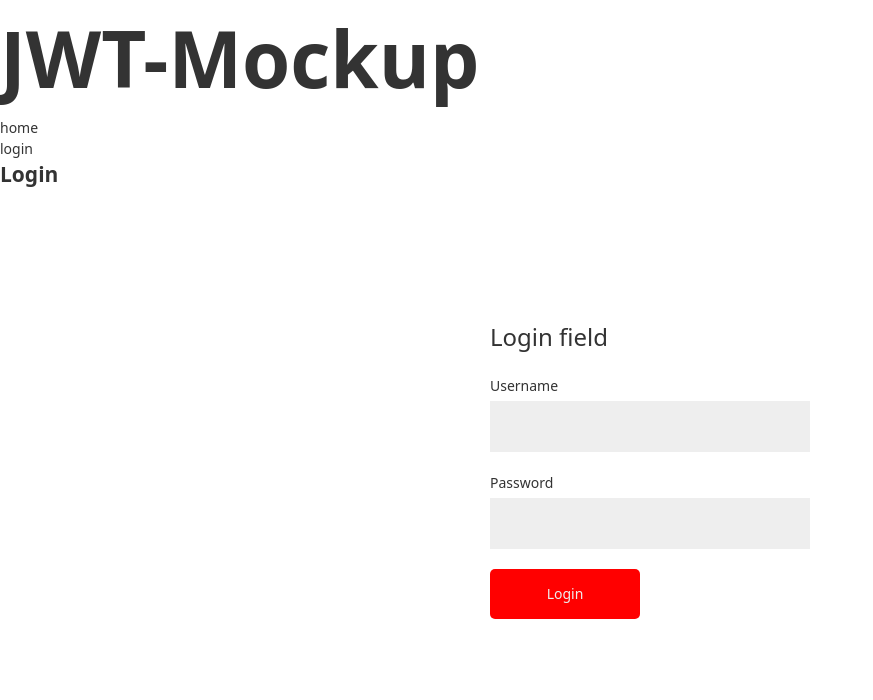
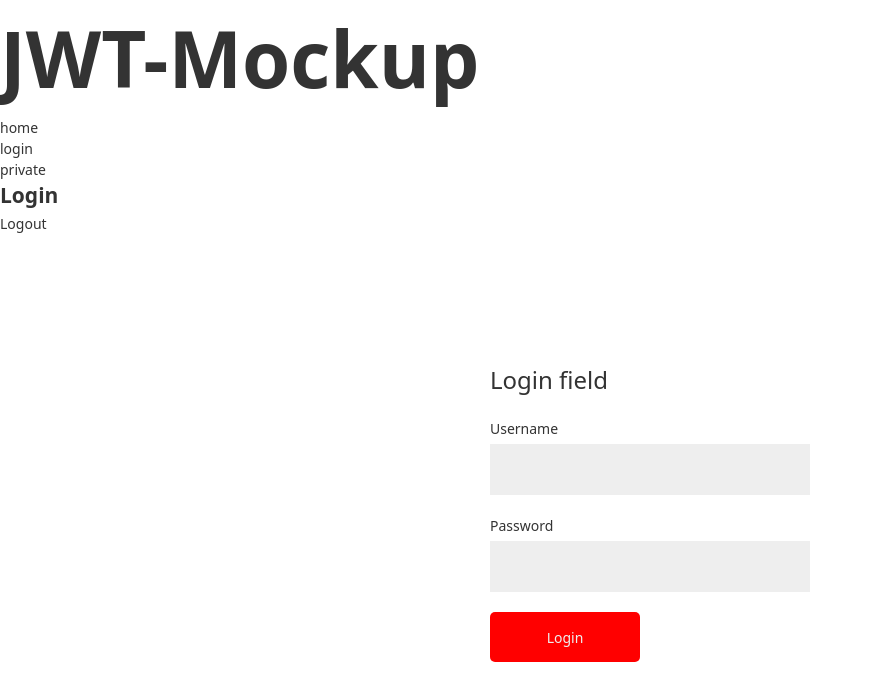
Before and after one commit to SinYongJu/jwt-mockup, a React app in the folder client/: page /login in a window 1280 px wide. Shown: the top 700 px of the page, without its empty margins (0-873 px from the left). Built offline with nearby package versions, Linux system fonts and the light colour scheme.

Commit message:
ADD context hook

```diff
--- a/client/src/App.js
+++ b/client/src/App.js
@@ -1,6 +1,7 @@
-import React from 'react';
+import React,{useContext} from 'react';
 import Header from './components/Header'
 import Form from './components/Form'
+import {FormContext,FormProvider} from './context/FormContext'
 import { BrowserRouter as Router, Route, Link ,Switch, Redirect } from "react-router-dom";
 
 const Home = () => {
@@ -9,12 +10,15 @@ const Home = () => {
 const NotFound= () => {
   return (<h2>404 notFound</h2>)
 }
+const Private = () => {
+  return (<h2>Private</h2>)
+}
 
 const App = () => {
   let title = 'Home';
-  let isAuth = false;
-
 const PrivateRoute = ({component : Component, ...rest}) => {
+  const {isAuth,isDoingAuth} = useContext(FormContext)
+  isDoingAuth()
   return (
     <Route
     {...rest}
@@ -27,16 +31,19 @@ const PrivateRoute = ({component : Component, ...rest}) => {
 }
   return (
     <div className="App">
+      <FormProvider>
        <Router>
           <Header>JWT-Mockup</Header>
           <div>
             <Switch>
               <PrivateRoute path="/" exact component={Home}></PrivateRoute>
+              <PrivateRoute path="/private" exact component={Private}></PrivateRoute>
               <Route path="/login" component={Form}></Route>
               <Route path="*" component={NotFound}></Route>
             </Switch>
           </div>
       </Router>
+      </FormProvider>
     </div>
   );
 }
--- /dev/null
+++ b/client/src/api/auth.js
@@ -0,0 +1,33 @@
+const URL = 'http://localhost:8080';
+  const ajax = async (urlString , option , success, error ) => {
+    fetch(URL+urlString ,option)
+      .then(res => res.json())
+      .then(data =>{
+        success(data)
+      })
+      .catch(err => error(err))
+  }
+
+
+  export const verify = (token, success, error ) => {
+    const url = '/verify'
+    const option = {
+      method : 'post',
+      headers: {
+        'Authorization': 'bearer ' + token
+      }
+    }
+    return ajax(url,option ,success, error)
+  }
+
+  export const login = async (body, success, error) => {
+    const url = '/auth'
+    const option = {
+      method : 'post',
+      headers: {
+        'Content-Type': 'application/json'
+      },
+      body : JSON.stringify(body)
+    }
+    return ajax(url,option,success, error)
+  }
--- a/client/src/components/Form.js
+++ b/client/src/components/Form.js
@@ -1,13 +1,18 @@
-import React,{useState,useEffect} from 'react';
+import React,{useState,useEffect,useContext} from 'react';
 import { withRouter } from 'react-router-dom'
 import style from './Form.scss'
+import {FormContext} from '../context/FormContext'
+import {verify,login} from '../api/auth'
 
-const AUTH = 'http://localhost:8080/auth';
 
-const Form = (props, { children}) =>{
-  const [userName, setUserName] = useState('')
-  const [pwd, setPwd] = useState('')
-  const [token, setToken] = useState('')
+
+
+
+const Form = (props) =>{
+  const {isAuth,settingToken,removeToken} = useContext(FormContext)
+  const [userName, setUserName] = useState('lukas')
+  const [pwd, setPwd] = useState('1234')
+
 
   const onChangeUserName = (e)=>{
     setUserName(e.target.value)
@@ -17,52 +22,43 @@ const Form = (props, { children}) =>{
     setPwd(e.target.value)
   }
 
+  const errorHandler = (err) => console.log(err)
   const onSubmit = (e) => {
+
     e.preventDefault();
-    const body = {name : userName , pwd};
-    login(body).then((data) => {
-      console.log('login' + data)
-      setToken(data.token)
-      props.history.push('/') // home 진입
-    })
+      const body = {name : userName , pwd};
+      login(body,(data) => {
+        console.log('Form', data)
+        settingToken(data)
+        props.history.push('/') // home 진입
+      },errorHandler)
+
   }
 
-  const login = async (body) => {
-
-    const res = await fetch(AUTH,{
-      method : 'post',
-      headers: {
-        'Content-Type': 'application/json'
-      },
-      body : JSON.stringify(body)
-    })
-    const data = await res.json().catch(err => console.log(err))
-    return data
+  const onClickLogout = ()=>{
+    console.log('click')
+    removeToken();
   }
-
-  useEffect(()=>{
-
-    const onChangeUserName = (e)=>{
-      setUserName(e.target.name)
-    }
-
-    const onChangePwd = (e)=>{
-      setPwd(e.target.value)
-    }
-
-  },[userName,pwd])
 
   return (
     <>
     <h2>Login</h2>
+    <button onClick={onClickLogout}>Logout</button>
     <form className="formLogin" method="POST" onSubmit={onSubmit}>
       <fieldset>
         <legend>Login field</legend>
+        {!isAuth ?
+        <>
         <label htmlFor="username">Username</label>
         <input type="text" id="userName" onChange={(e)=>onChangeUserName(e)} name="username"/>
         <label htmlFor="password">Password</label>
         <input type="password" id="password"onChange={(e)=>onChangePwd(e)} name="pwd"/>
         <button type="submit">Login</button>
+        </>
+        :
+        <p>aready login</p>
+        }
+
       </fieldset>
     </form>
     </>
--- a/client/src/components/Header.js
+++ b/client/src/components/Header.js
@@ -10,6 +10,7 @@ const Header = ({children}) => {
       <ul>
         <li><Link to="/">home</Link></li>
         <li><Link to="/login">login</Link></li>
+        <li><Link to="/private">private</Link></li>
       </ul>
   </header>)
 }
--- /dev/null
+++ b/client/src/context/FormContext.js
@@ -0,0 +1,64 @@
+import React,{useState,useEffect,createContext} from 'react';
+import {setCookie, getCookie ,deleteCookie} from '../util/cookie';
+import {verify,login} from '../api/auth'
+
+const FormContext = createContext();
+
+const authCookieCheck = () => {
+  return (getCookie('token').length > 0) ? true : false
+}
+
+
+
+const FormProvider = ({children,...props}) => {
+  const [isAuth, setIsAuth] = useState(authCookieCheck())
+  const [token, setToken] = useState()
+
+  const settingToken = (token)=> setToken(token)
+  const removeToken = ()=> {
+    deleteCookie('token')
+    setIsAuth(false)
+    setToken('')
+  }
+
+  useEffect(()=>{
+    if(token && token.message){
+      console.log('token',token.exp)
+      setCookie('token',token.token,token.exp)
+    }
+    setIsAuth(authCookieCheck())
+  },[token])
+
+  useEffect(()=>{
+    isDoingAuth()
+  },[isAuth])
+
+  const isDoingAuth = ()=> {
+    const token = getCookie('token');
+    if(token){
+      verify(token.token,
+        ()=>{
+          setIsAuth(true)
+          console.log('success')
+          alert(isAuth)
+          return true
+        },
+        (err)=>{
+          removeToken()
+          alert('login again')
+          console.log('fail')
+          alert(isAuth)
+          props.history.push('/login')
+          return false
+        }
+      ) // return bool
+    }
+  }
+
+  return <FormContext.Provider
+  value={{token, settingToken ,isAuth, authCookieCheck,isDoingAuth,removeToken}}
+  >{children}</FormContext.Provider>
+}
+
+const FormConsumer = FormContext.Consumer;
+export {FormProvider , FormContext , FormConsumer}
--- /dev/null
+++ b/client/src/util/cookie.js
@@ -0,0 +1,26 @@
+// const EXPIRE_DAYS = 0.25;
+
+export const setCookie = (cname, cvalue, cexp) =>{
+  const date = new Date();
+  console.log('setCookie',date.setTime(cexp + 600))
+
+  date.setTime(Date.now()+( 0.25 * 24 * 60 * 60 * 1000) );
+
+  console.log(date)
+  document.cookie = `${cname}=${cvalue};expires=${date.toUTCString()}`
+  console.log(getCookie('token'))
+}
+
+export const getCookie = (name) =>{
+  if(name){
+    name = new RegExp(name + '=([^;]*)');
+    const value = name.test(document.cookie) ? unescape(RegExp.$1) : '';
+    return value
+  }
+  return document.cookie
+
+}
+export const deleteCookie = (name) => {
+
+  document.cookie = name + '=; expires=Thu, 01 Jan 1970 00:00:01 GMT;';
+}
```
Also changed, not shown: 1 other file (tests, documents, lock files or other folders).
